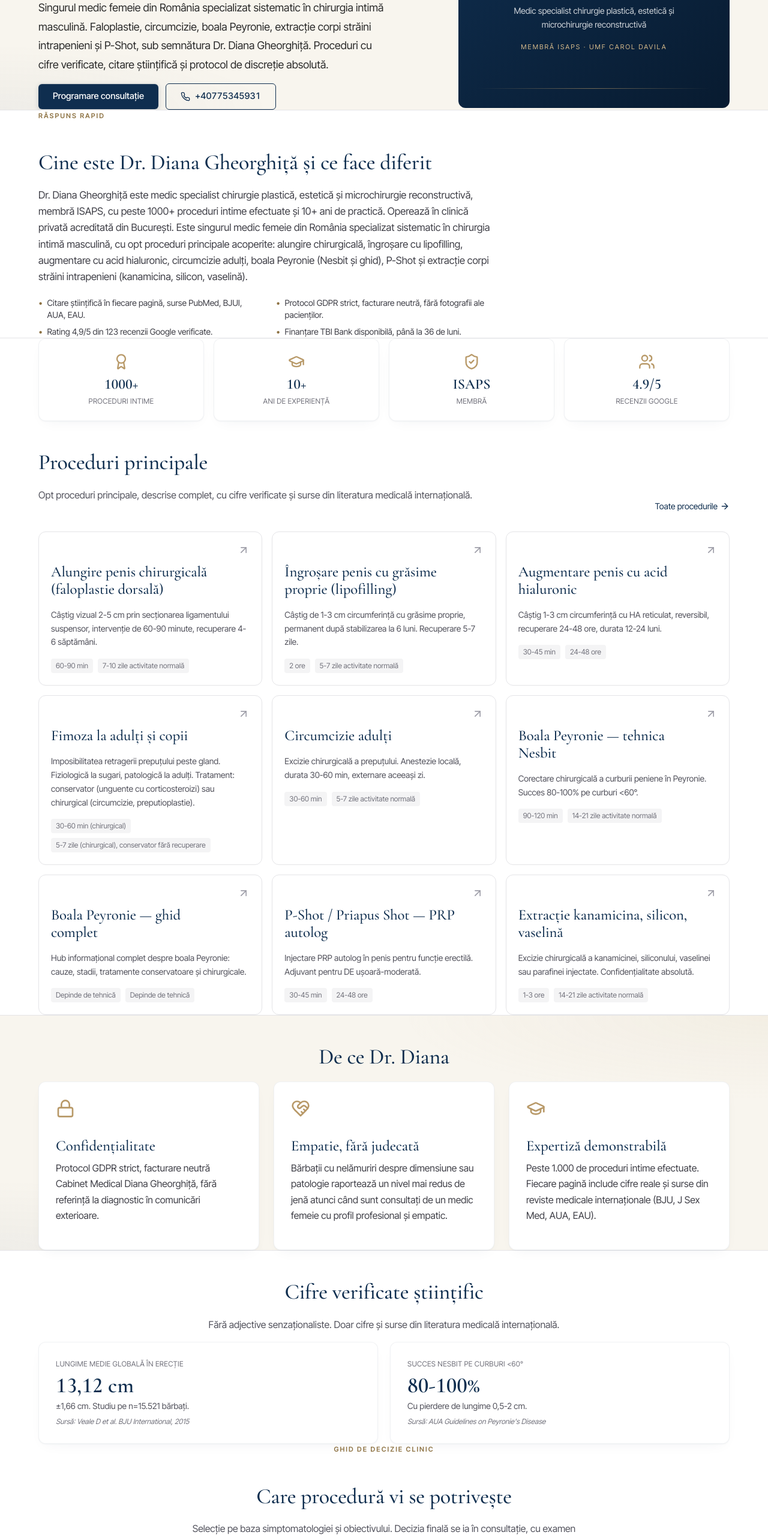
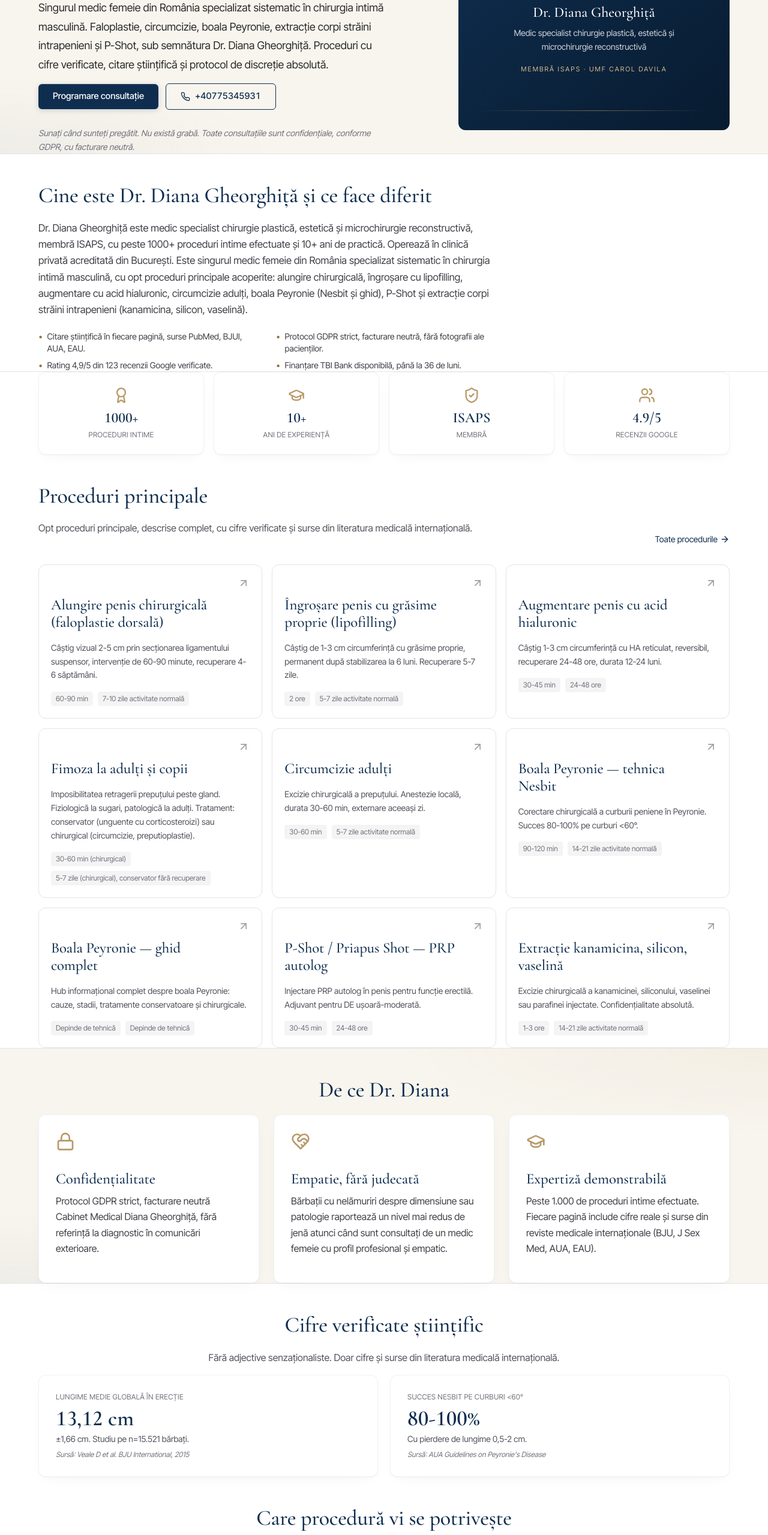
Before and after one commit to mihnea-eugen/chirurgia-intima, a Next.js app: page / in a window 1280 px wide. Shown: the part 241-2800 px from the top of the page at 60% size. Built offline with nearby package versions, Linux system fonts and the light colour scheme; no server answers.

Commit message:
fix(homepage): scoate efectiv Raspuns rapid + Ghid decizie + Marturii pacienti (anterior nu s-au sters)

```diff
--- a/app/page.tsx
+++ b/app/page.tsx
@@ -71,6 +71,9 @@ export default function HomePage() {
                 <Phone className="w-4 h-4" /> {SITE.phone}
               </a>
             </div>
+            <div className="mt-7 text-sm text-zinc-500 italic max-w-xl leading-relaxed">
+              Sunați când sunteți pregătit. Nu există grabă. Toate consultațiile sunt confidențiale, conforme GDPR, cu facturare neutră.
+            </div>
           </div>
           <div className="lg:col-span-5">
             <div className="relative bg-gradient-to-br from-[var(--color-brand-navy)] to-[var(--color-brand-navy-dark)] rounded-xl flex items-center justify-center px-8 py-12 lg:py-16 min-h-[360px]">
@@ -94,7 +97,7 @@ export default function HomePage() {
       {/* INTRODUCERE SCURTĂ */}
       <section className="bg-white border-b border-zinc-200" data-speakable="true">
         <div className="container-wide py-20 lg:py-28">
-          <div className="eyebrow mb-3">Răspuns rapid</div>
+
           <h2 className="font-display text-2xl lg:text-3xl mb-4 max-w-3xl">Cine este Dr. Diana Gheorghiță și ce face diferit</h2>
           <p className="text-zinc-700 max-w-3xl text-[1.05rem] leading-relaxed">
             Dr. Diana Gheorghiță este medic specialist chirurgie plastică, estetică și microchirurgie reconstructivă, membră ISAPS, cu peste {SITE.trust.proceduresPerformed}+ proceduri intime efectuate și {SITE.trust.yearsExperience}+ ani de practică. Operează în clinică privată acreditată din București. Este singurul medic femeie din România specializat sistematic în chirurgia intimă masculină, cu opt proceduri principale acoperite: alungire chirurgicală, îngroșare cu lipofilling, augmentare cu acid hialuronic, circumcizie adulți, boala Peyronie (Nesbit și ghid), P-Shot și extracție corpi străini intrapenieni (kanamicina, silicon, vaselină).
@@ -210,7 +213,7 @@ export default function HomePage() {
 
       {/* GHID DECIZIE PROCEDURĂ */}
       <section className="container-wide py-16">
-        <div className="eyebrow mb-2 text-center">Ghid de decizie clinic</div>
+
         <h2 className="text-3xl font-display text-center mb-3">Care procedură vi se potrivește</h2>
         <p className="text-zinc-600 text-center max-w-2xl mx-auto mb-10">
           Selecție pe baza simptomatologiei și obiectivului. Decizia finală se ia în consultație, cu examen clinic și anamneză completă.
@@ -239,7 +242,7 @@ export default function HomePage() {
       {/* TESTIMONIALE */}
       <section className="bg-zinc-50 border-y border-zinc-200">
         <div className="container-wide py-20 lg:py-24">
-          <div className="eyebrow mb-3 text-center">Mărturii pacienți</div>
+
           <h2 className="text-3xl font-display text-center mb-3">Cuvinte de la pacienți</h2>
           <p className="text-center text-zinc-600 max-w-2xl mx-auto mb-10 text-sm">
             Toate testimonialele sunt anonimizate cu acordul pacienților, conforme GDPR. Numele și fotografia nu sunt afișate.
```
